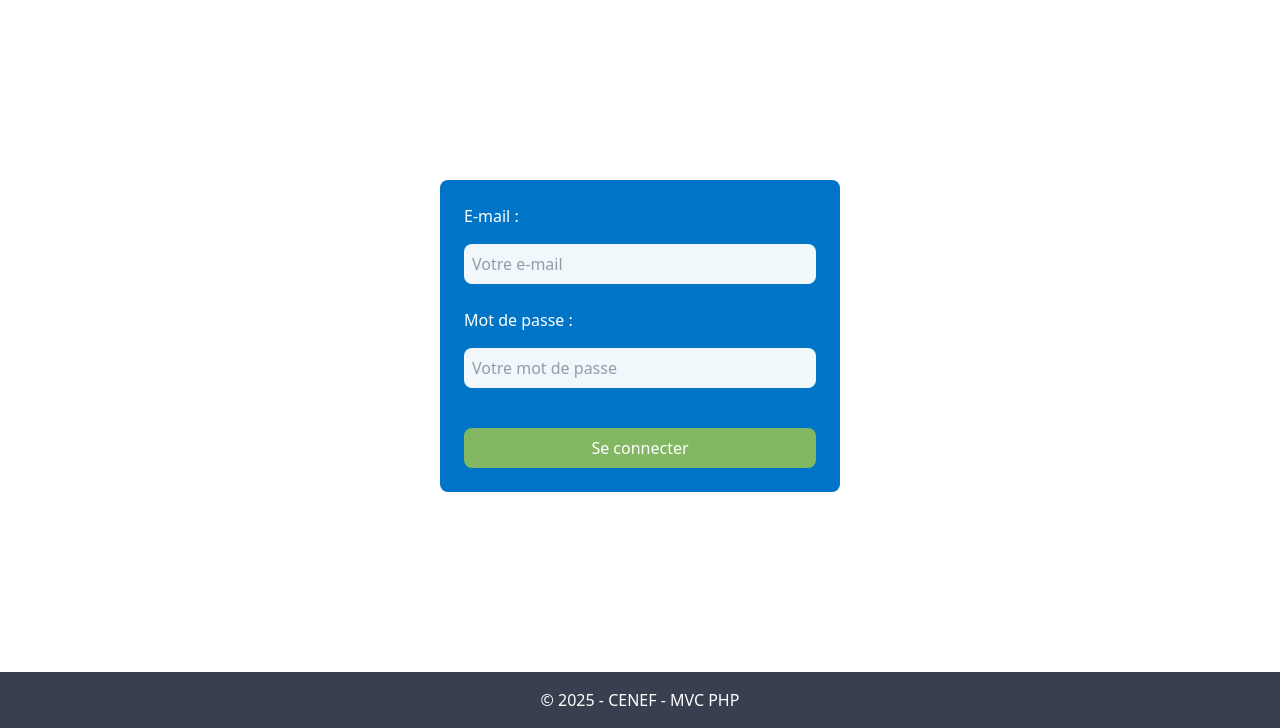
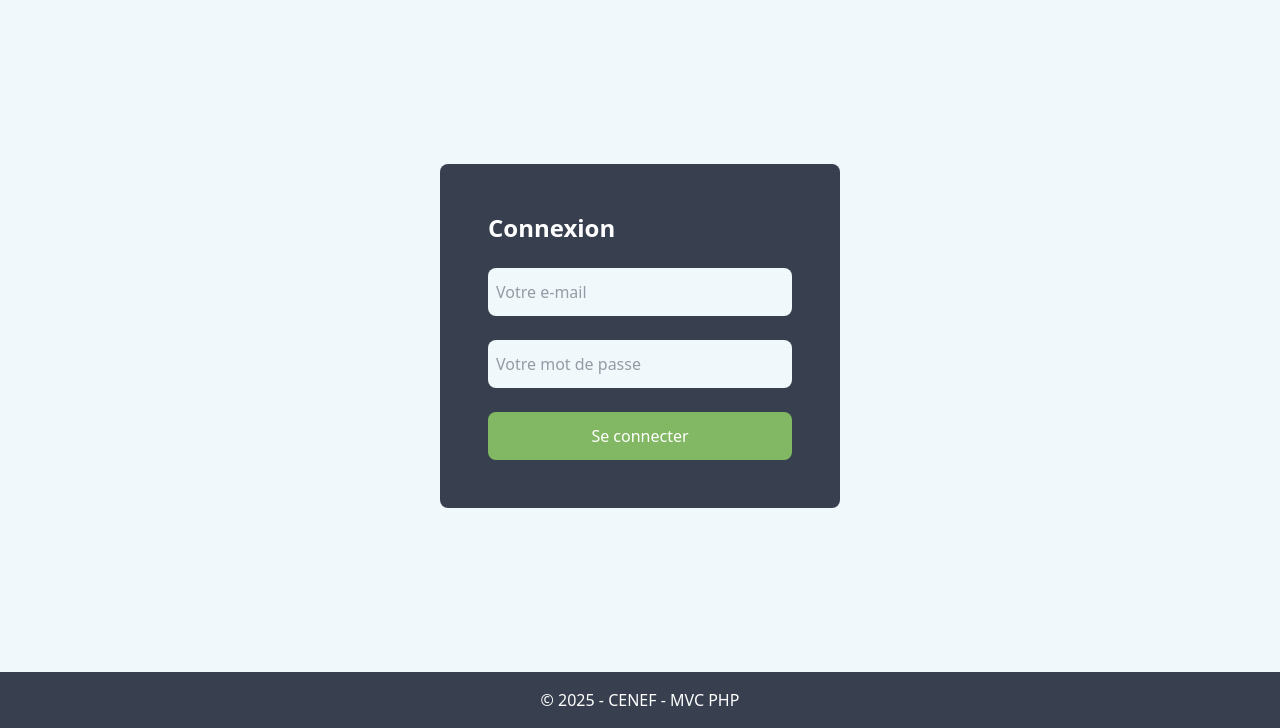
Before and after one commit to LamarreLeo/Devoir_Touche_Pas_Au_Klaxon, a PHP site: template PHP/src/Views/users/login.php in a window 1280 px wide. Shown: the part 72-800 px from the top of the page. Run offline with PHP 8.4, Linux system fonts and the light colour scheme; the template is opened without the code that fills it, so the values that code supplies are empty.

Commit message:
Amélioration du formulaire de connexion

```diff
--- a/PHP/src/Views/users/login.php
+++ b/PHP/src/Views/users/login.php
@@ -1,17 +1,17 @@
-<div>
+<div class="bg-[#f1f8fc]">
     <div class="flex flex-col items-center justify-center h-[calc(100vh-128px)]">
-        <div class="bg-[#0074C7] text-white w-[400px] p-6 rounded-lg">
+        <div class="bg-[#384050] text-white w-[400px] p-12 rounded-lg">
             <?php if (!empty($error)) : ?>
                 <div class="bg-red-500 text-white p-4 rounded-lg mb-4">
                     <?= htmlspecialchars($error) ?>
                 </div>
             <?php endif ?>
-            <form action="/Devoir_Touche_Pas_Au_Klaxon/PHP/public/login" method="post" class="flex flex-col gap-10">
+            <form action="/Devoir_Touche_Pas_Au_Klaxon/PHP/public/login" method="post" class="flex flex-col gap-6">
                 <div class="flex flex-col gap-6">
-                    <div class="flex flex-col gap-4">
-                        <label for="email">E-mail :</label>
+                    <h3 class="text-2xl font-bold">Connexion</h3>
+                    <div class="flex flex-col gap-6">
                         <input
-                            class="bg-[#F1F8FC] p-2 rounded-lg focus:outline-none text-[#384050]"
+                            class="bg-[#F1F8FC] p-2 rounded-lg focus:outline-none text-[#384050] h-12"
                             type="email"
                             name="email"
                             id="email"
@@ -19,12 +19,8 @@
                             placeholder="Votre e-mail"
                             required
                         >
-                    </div>
-
-                    <div class="flex flex-col gap-4">
-                        <label for="password">Mot de passe :</label>
                         <input
-                            class="bg-[#F1F8FC] p-2 rounded-lg focus:outline-none text-[#384050]"
+                            class="bg-[#F1F8FC] p-2 rounded-lg focus:outline-none text-[#384050] h-12"
                             type="password"
                             name="password"
                             id="password"
@@ -33,7 +29,7 @@
                         >
                     </div>
                 </div>
-                <button type="submit" class="bg-[#82b864] p-2 rounded-lg">Se connecter</button>
+                <button type="submit" class="bg-[#82b864] p-2 rounded-lg h-12">Se connecter</button>
             </form>
         </div>
     </div>
```
